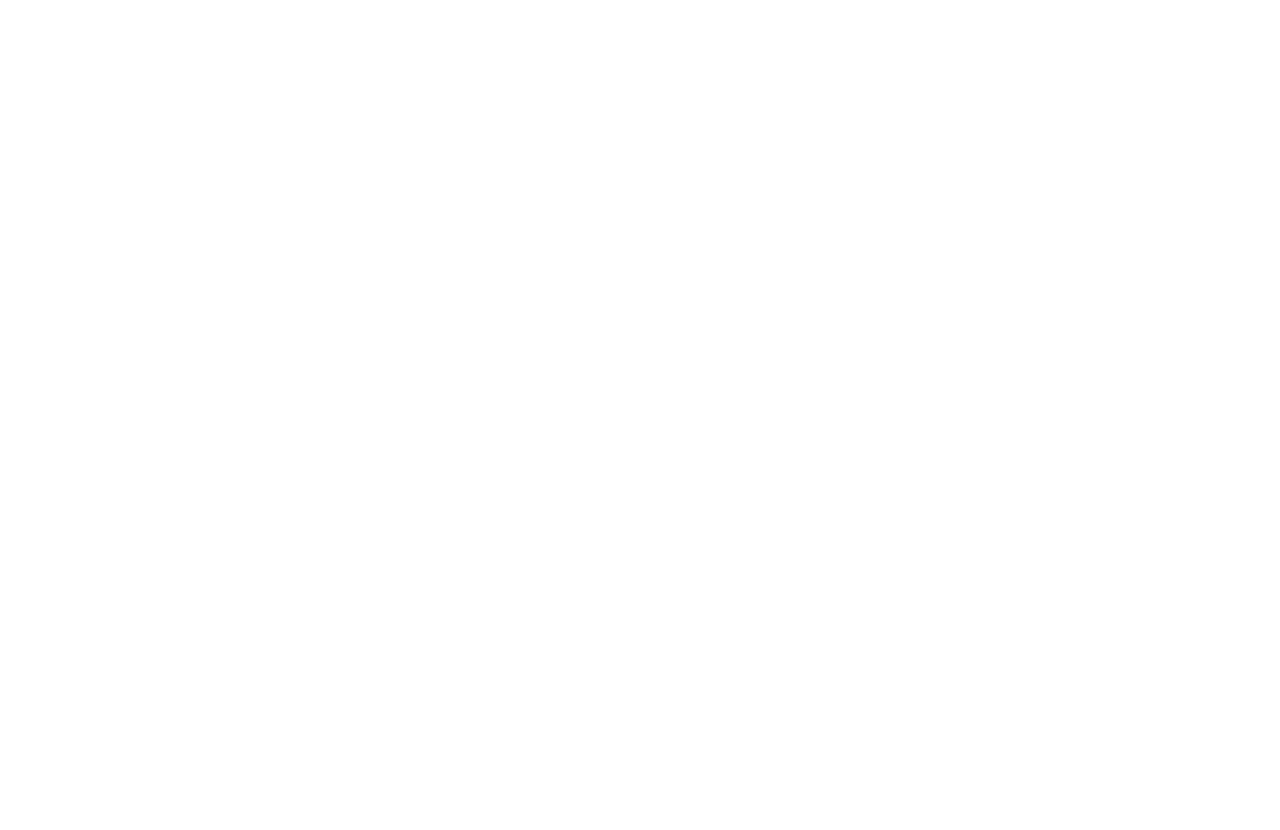
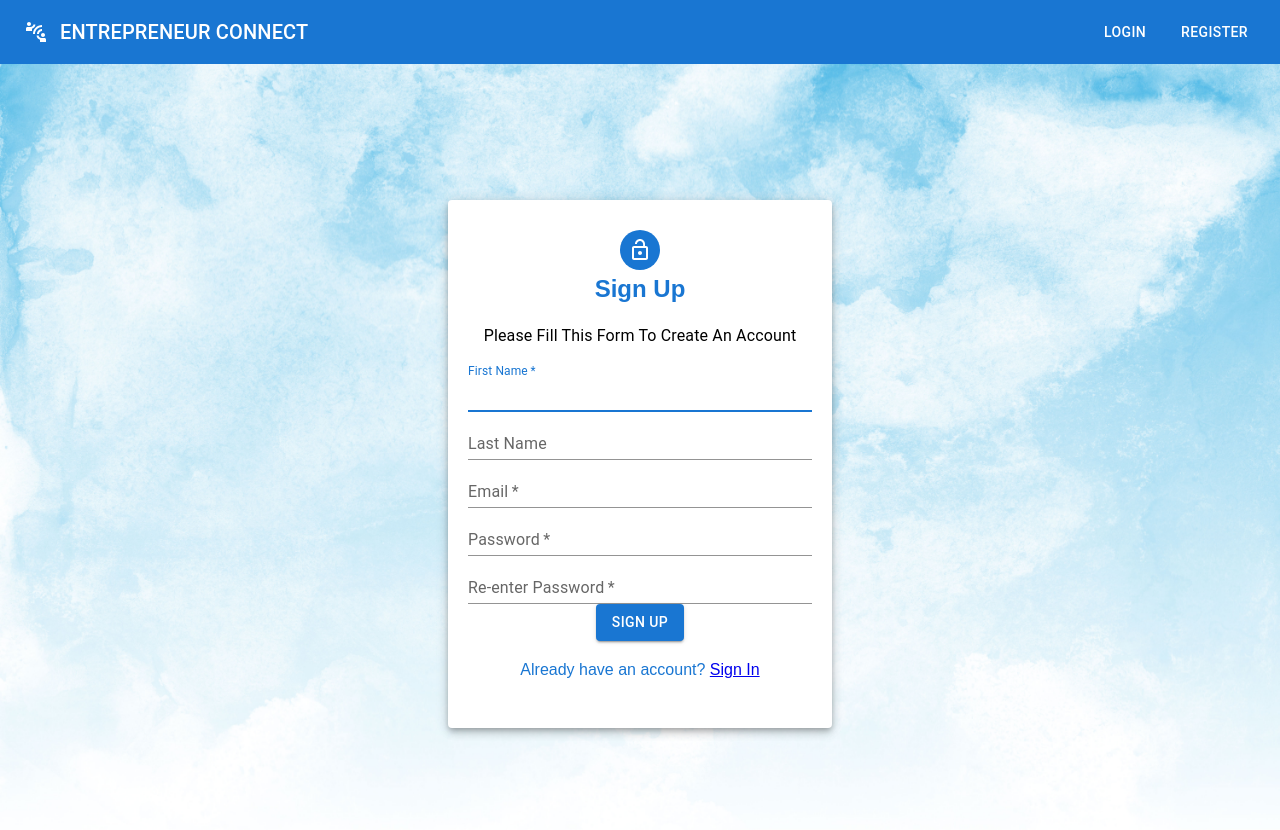
Before and after one commit to athar05/social-media-app-react, a React (Create React App) app: page /register in a window 1280 px wide. Before the commit this address had no page. Shown: the top 830 px of the page. Before the commit the page ends 800 px from the top, so only its background shows below. Built offline with nearby package versions, Linux system fonts and the light colour scheme; what miragejs would draw is missing.

Commit message:
Added signup form

```diff
--- a/src/App.css
+++ b/src/App.css
@@ -51,11 +51,11 @@
 }
 
 .text-primary {
-  color: var(--primary-color);
+  color: var(--primary) !important;
 }
 
 .text-dark {
-  color: var(--dark-color);
+  color: var(--black);
 }
 
 /* Padding */
@@ -122,7 +122,7 @@
 
 .button{
   color: var(--white) !important;
-  transition: 1ms;
+  transition: 1ms ;
 }
 
 .button:hover {
@@ -132,7 +132,10 @@
 
 /* Landing Page */
 
-.landing {
+.landing, .sign-up {
+  display: flex;
+  flex-direction: column;
+  justify-content: center;
   position: relative;
   height: 100vh;
   background: url('../src/images/landing-background.jpg') no-repeat center center/cover;
@@ -153,6 +156,19 @@
   margin: 0.5rem 1rem;
 }
 
+/* Form */
+
+.form-wrapper {
+  padding: 30px 20px;
+  width: 30%;
+  margin: 0 auto;
+  color: var(--primary);
+}
+
+.form-wrapper .form-avatar {
+  background-color: var(--primary);
+}
+
 /* Media Queries */
 
 @media only screen and (max-width: 600px) {
--- a/src/page-routes/PageRoutes.js
+++ b/src/page-routes/PageRoutes.js
@@ -17,7 +17,7 @@
     <Route exact path="/explore" element={<Explore />}/>
     <Route exact path="/bookmark" element={<Bookmark />}/>
     <Route exact path="/login" element={<Login />}/>
-    <Route exact path="/signup" element={<Signup />}/>
+    <Route exact path="/register" element={<Signup />}/>
     <Route exact path="/signout" element={<Signout />}/>
     <Route exact path="/profile" element={<UserProfile />}/>
     </Routes>
--- a/src/pages/Signup.js
+++ b/src/pages/Signup.js
@@ -1,8 +1,36 @@
-import React from 'react'
+import React, {Fragment} from 'react';
+import { Avatar, Button, Grid, Paper, TextField, Typography } from '@mui/material';
+import LockOpenIcon from '@mui/icons-material/LockOpen';
+import Navbar from '../components/Navbar';
+import { Link } from 'react-router-dom';
 
 const Signup = () => {
   return (
-    <div>Signup</div>
+    <Fragment>
+      <Navbar/>
+      <section className='sign-up'>
+      <Grid>
+        <Paper elevation={5} className="form-wrapper text-center text-primary">
+          <Grid align="center">
+            <Avatar className='form-avatar'>
+              <LockOpenIcon/>
+            </Avatar>
+            <h2>Sign Up</h2>
+            <Typography className='py-1 text-dark'>Please Fill This Form To Create An Account </Typography>
+          </Grid>
+          <form>
+            <TextField fullWidth name='fname' label='First Name' autoFocus={true} variant="standard" type="text" required={true}/>
+            <TextField fullWidth name='lname' label='Last Name' variant="standard" type="text"/>
+            <TextField fullWidth name='email 'label='Email' variant="standard" type="text" required={true}/>
+            <TextField fullWidth name='password' label='Password' variant="standard" type="password" required={true} minLength="6"/>
+            <TextField fullWidth name='confirm-password' label='Re-enter Password' variant="standard" type="password" required={true} minLength="6"/>
+            <Button type='submit' variant='contained'>Sign Up</Button>
+            <p class="my-1">Already have an account? <Link to="/login">Sign In</Link></p>
+          </form>
+        </Paper>
+      </Grid>
+      </section>
+    </Fragment>
   )
 }
 
```
